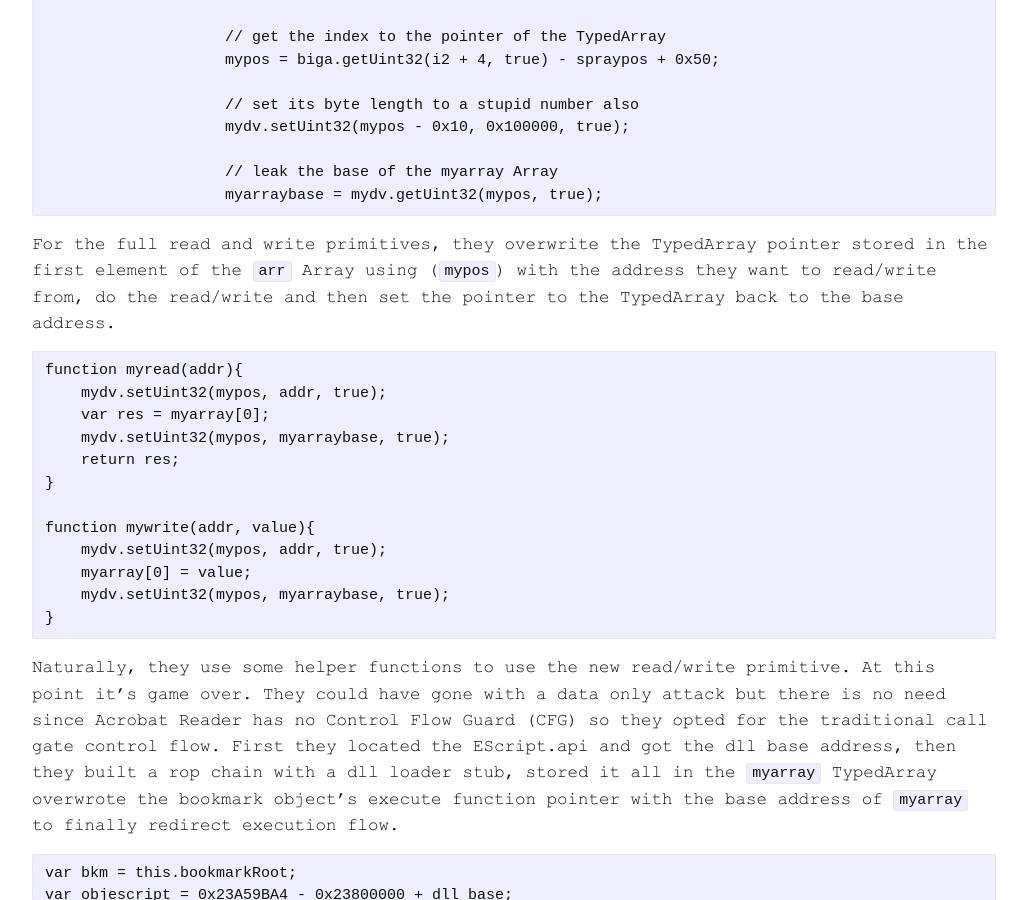
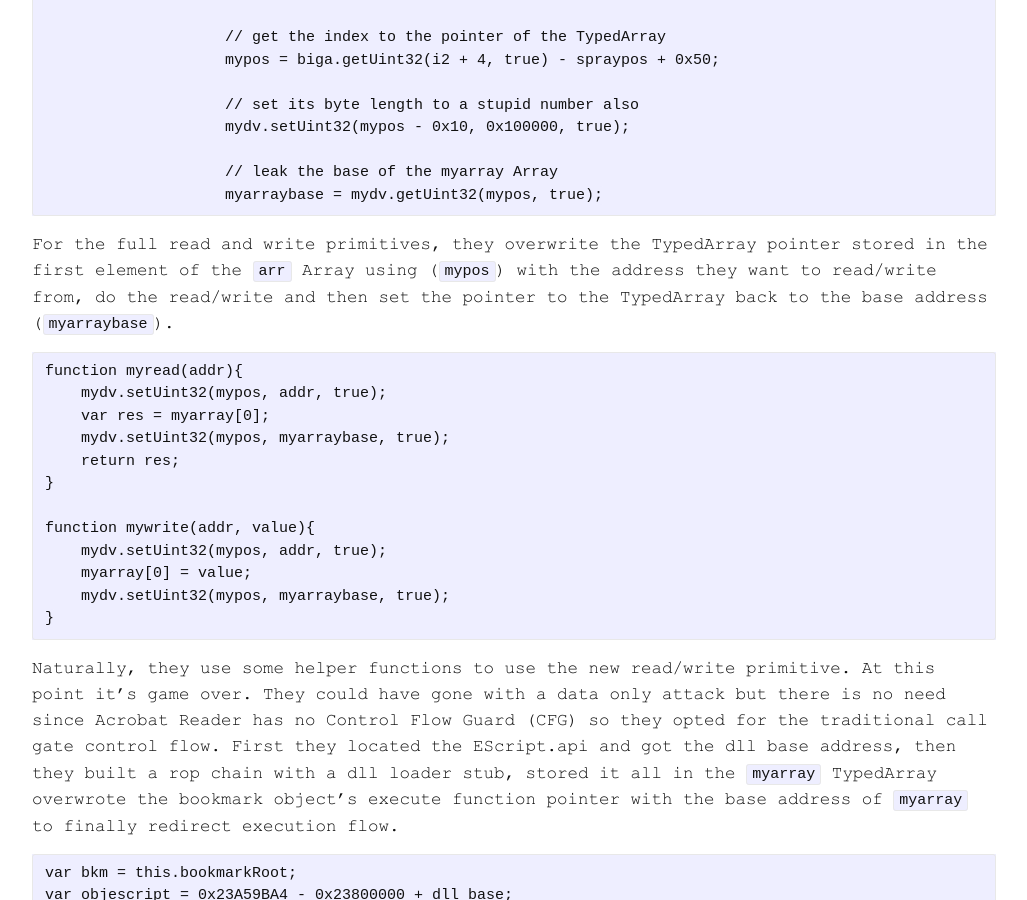
Before and after one commit to sourceincite/sourceincite.github.io, a Jekyll site: the page built from _posts/2018-05-21-adobe-me-and-a-double-free.md, in a window 1280 px wide and 900 px high, scrolled down 8169 px. Shown: the whole window, without its empty margins (126-1153 px from the left). Built offline with Jekyll 4.4.1, drawn with Linux system fonts in a browser that asks for light colours.

Commit message:
added some more details

````diff
--- a/_posts/2018-05-21-adobe-me-and-a-double-free.md
+++ b/_posts/2018-05-21-adobe-me-and-a-double-free.md
@@ -325,7 +325,7 @@
                     myarraybase = mydv.getUint32(mypos, true);
 ```
 
-<p class="cn" markdown="1">For the full read and write primitives, they overwrite the TypedArray pointer stored in the first element of the `arr` Array using (`mypos`) with the address they want to read/write from, do the read/write and then set the pointer to the TypedArray back to the base address.</p>
+<p class="cn" markdown="1">For the full read and write primitives, they overwrite the TypedArray pointer stored in the first element of the `arr` Array using (`mypos`) with the address they want to read/write from, do the read/write and then set the pointer to the TypedArray back to the base address (`myarraybase`).</p>
 
 ```
 function myread(addr){
````
